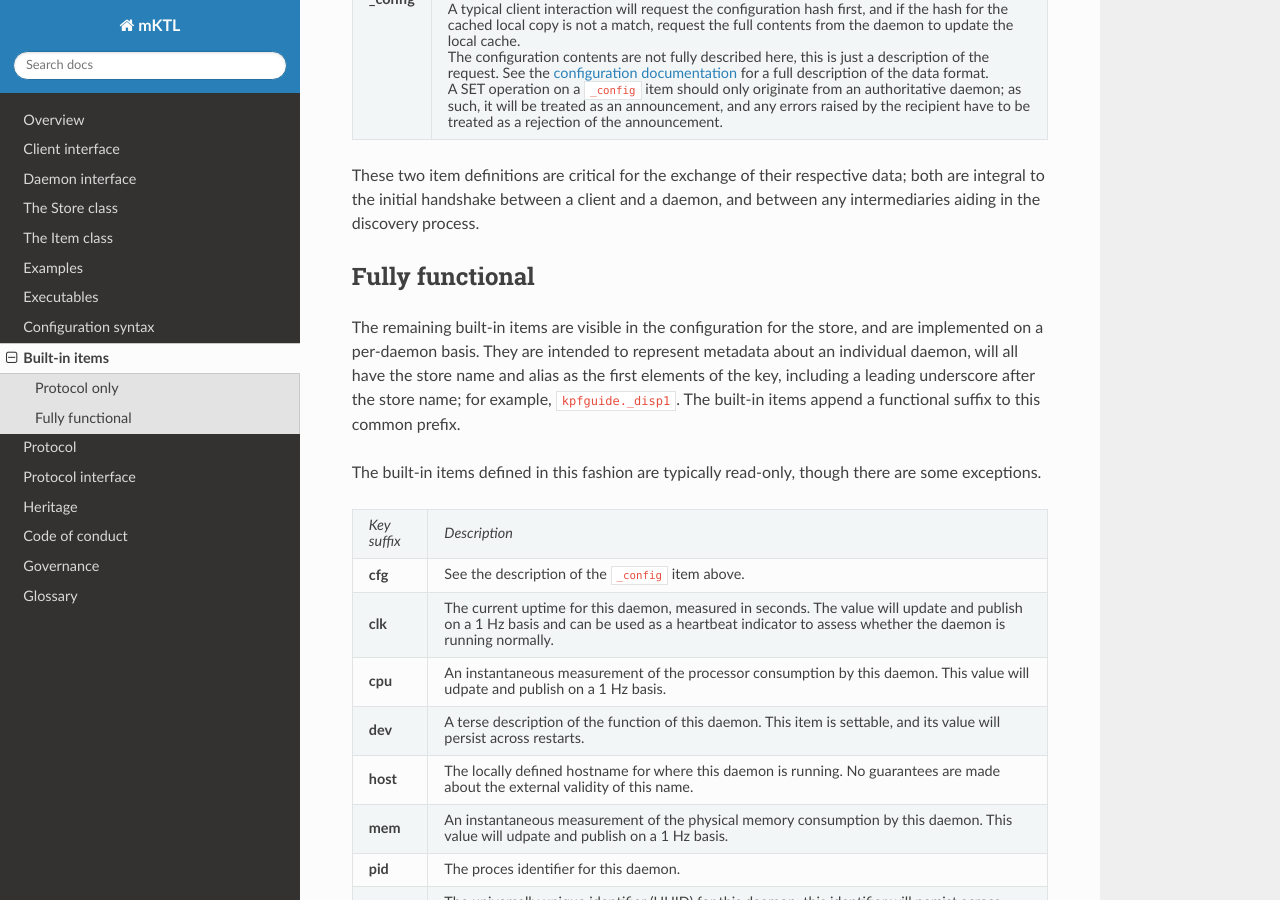
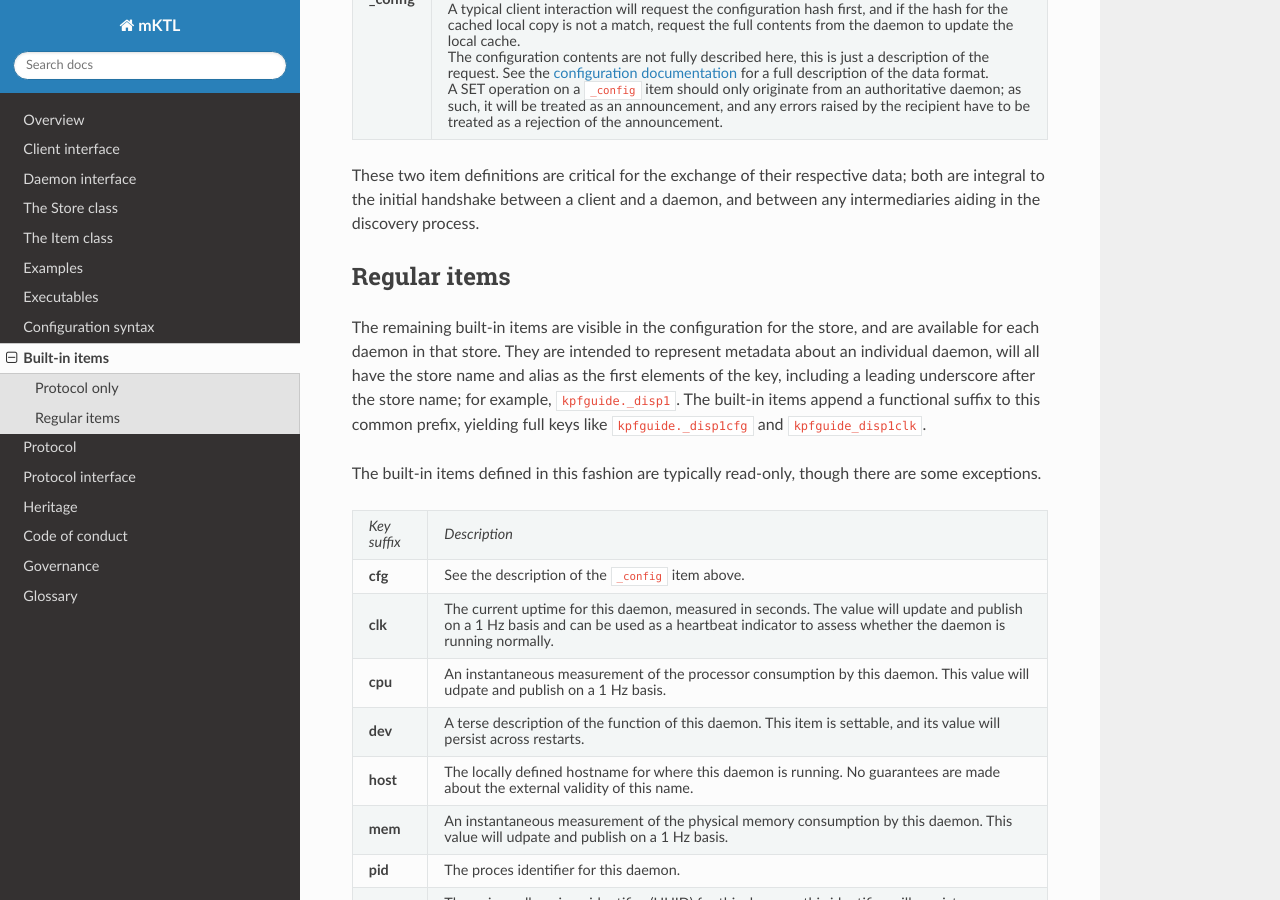
Before and after one commit to KeckObservatory/mKTL, a Sphinx documentation site: the page built from doc/built_ins.rst, in a window 1280 px wide and 900 px high, scrolled down 1081 px. Built offline with Sphinx 7.4.7 and the Read the Docs theme 3.1.0, drawn with Linux system fonts in a browser that asks for light colours.

Commit message:
Minor clarifications.

```diff
--- a/doc/built_ins.rst
+++ b/doc/built_ins.rst
@@ -91,15 +91,16 @@ data; both are integral to the initial handshake between a client and a daemon,
 and between any intermediaries aiding in the discovery process.
 
 
-Fully functional
-----------------
+Regular items
+-------------
 
 The remaining built-in items are visible in the configuration for the store,
-and are implemented on a per-daemon basis. They are intended to represent
+and are available for each daemon in that store. They are intended to represent
 metadata about an individual daemon, will all have the store name and alias
 as the first elements of the key, including a leading underscore after the
 store name; for example, ``kpfguide._disp1``. The built-in items append a
-functional suffix to this common prefix.
+functional suffix to this common prefix, yielding full keys like
+``kpfguide._disp1cfg`` and ``kpfguide_disp1clk``.
 
 The built-in items defined in this fashion are typically read-only, though
 there are some exceptions.
```
